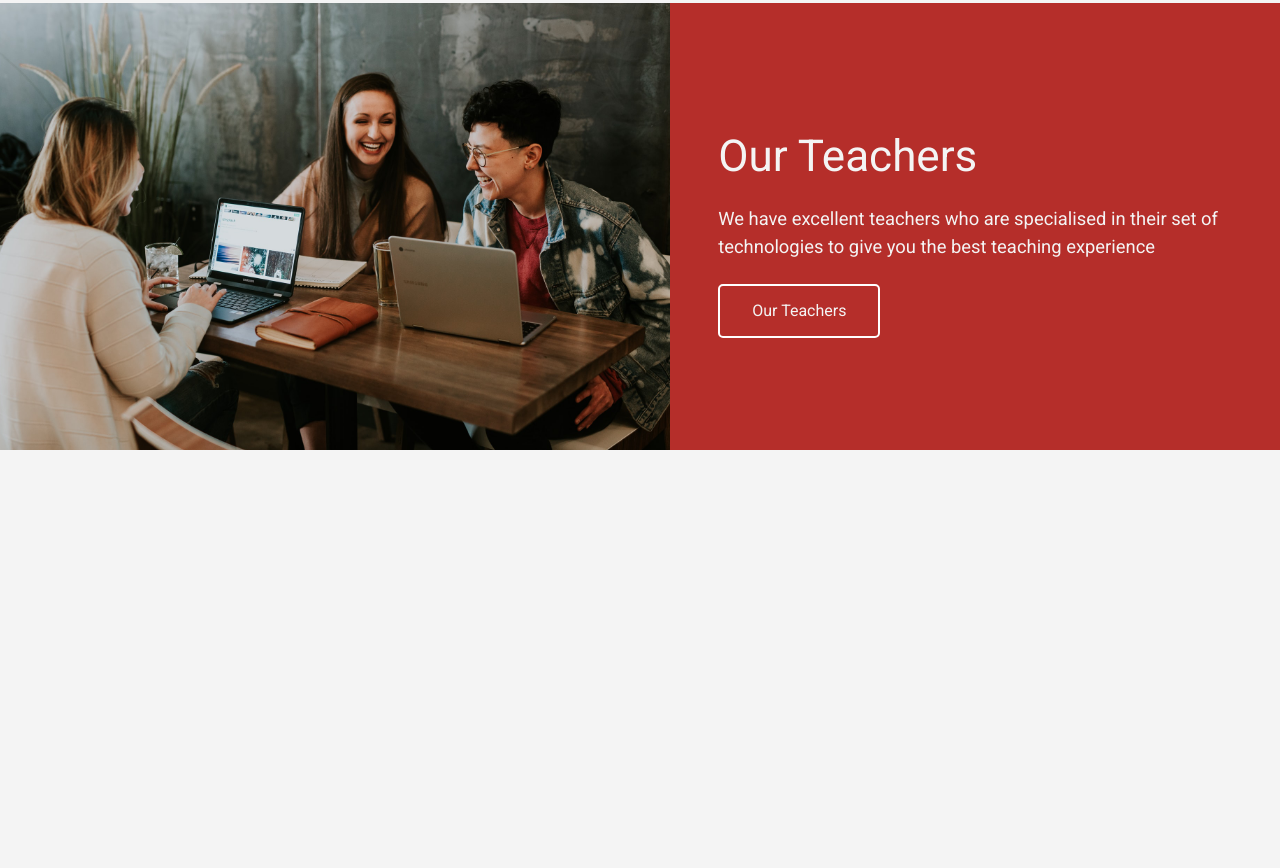
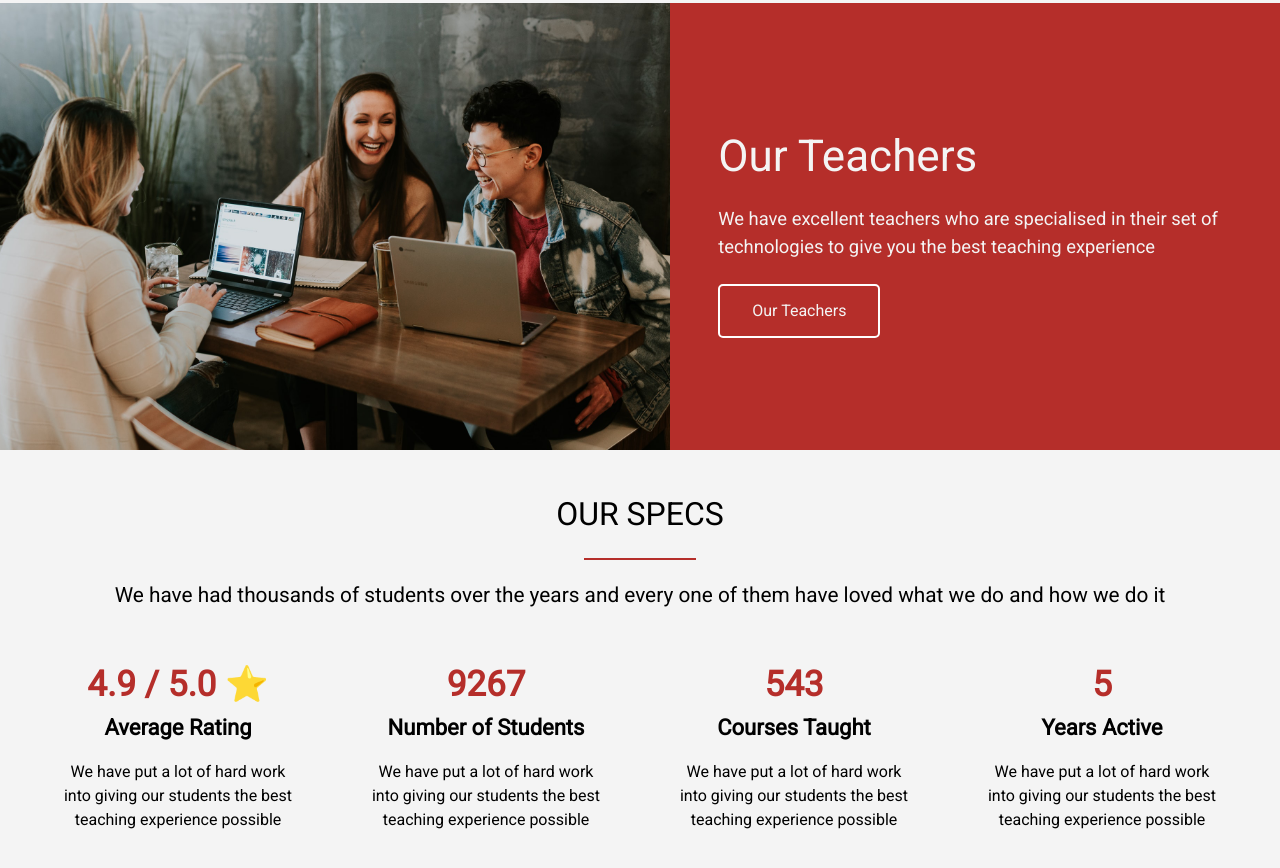
Before and after one commit to murtaza135/tech_tech_website, a website built with webpack: page dist/index.html in a window 1280 px wide. Shown: the part 1258-2126 px from the top of the page. Before the commit the page ends 1748 px from the top, so only its background shows below. Built offline with nearby package versions, Linux system fonts and the light colour scheme.

Commit message:
finished section C: website specs

```diff
--- a/scss/_style.scss
+++ b/scss/_style.scss
@@ -188,3 +188,26 @@ p {
         }
     }
 }
+
+
+// Section C: Website Specs
+#home-c {
+    margin-bottom: 2.5rem;
+
+    .flex {
+        div {
+            margin: 0 2rem;
+
+            h1 {
+                font-size: 35px;
+                margin-bottom: 0;
+                color: $primary-color;
+            }
+
+            h2 {
+                font-size: 22px;
+                margin-bottom: 1rem;
+            }
+        }
+    }
+}
```
Also changed, not shown: dist/css/main.css, dist/index.html.
